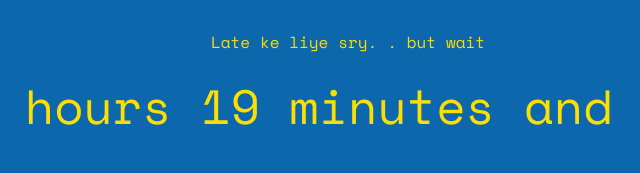
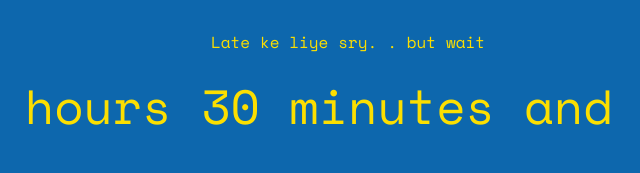
Before and after one commit to RJmillennium/RJmillennium.github.io, a plain HTML site: page index.html in a window 1280 px wide. Shown: the part 323-496 px from the top of the page, 292-932 px from the left. Drawn offline with nearby package versions, Linux system fonts and the light colour scheme.

Commit message:
Add files via upload

```diff
--- a/index.html
+++ b/index.html
@@ -116,7 +116,7 @@ footer .heart {
         <h1>Happy Birthday Raut</h1>
       </section>
 <script>
-    let countdownDate = new Date('29 September 2023 00:10');
+    let countdownDate = new Date('29 September 2023 00:21');
 
 let timerInterval;
 
```
